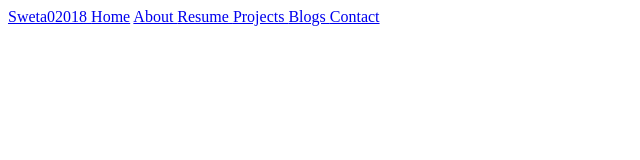
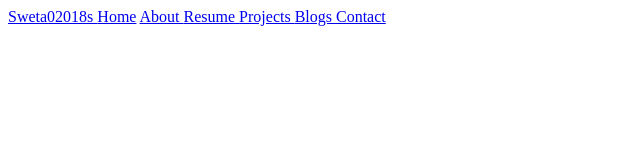
Before and after one commit to Sweta02018/try5, a plain HTML site: page index.html in a window 1280 px wide. Shown: the full height of the page, 0-640 px from the left. Drawn offline with Linux system fonts and the light colour scheme.

Commit message:
Update index.html

```diff
--- a/index.html
+++ b/index.html
@@ -8,7 +8,7 @@
 
     <body>
             <div class="navigation-div">
-            <a href="#home" class="char1">Sweta02018 </a>
+            <a href="#home" class="char1">Sweta02018s </a>
             <a href="#home" class="char2">Home</a>
             <a href="#home" class="char3">About </a>
             <a href="#home" class="char4">Resume </a>
```
